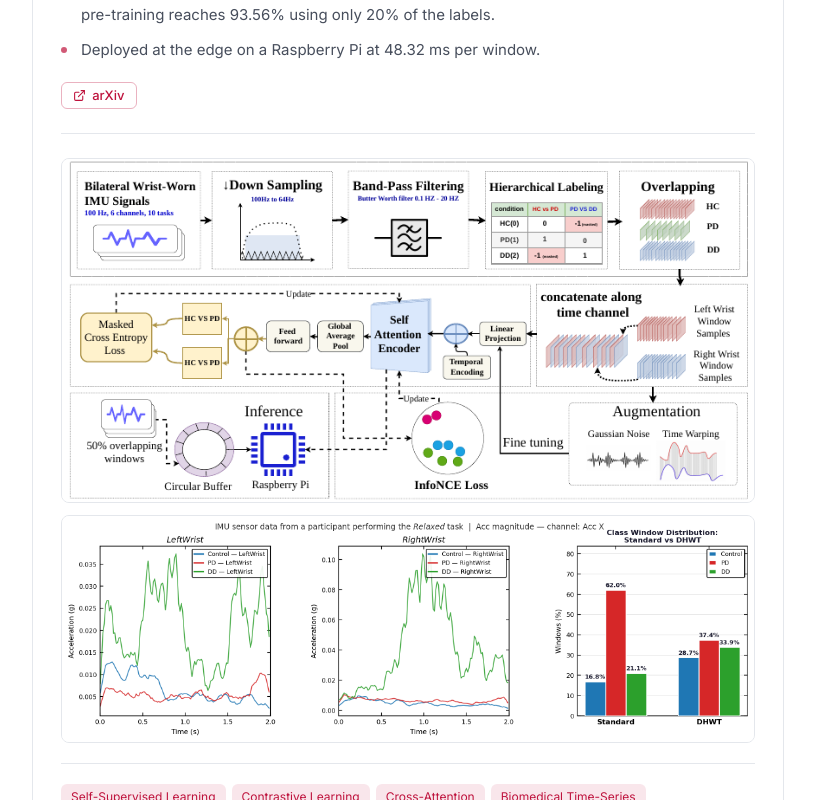
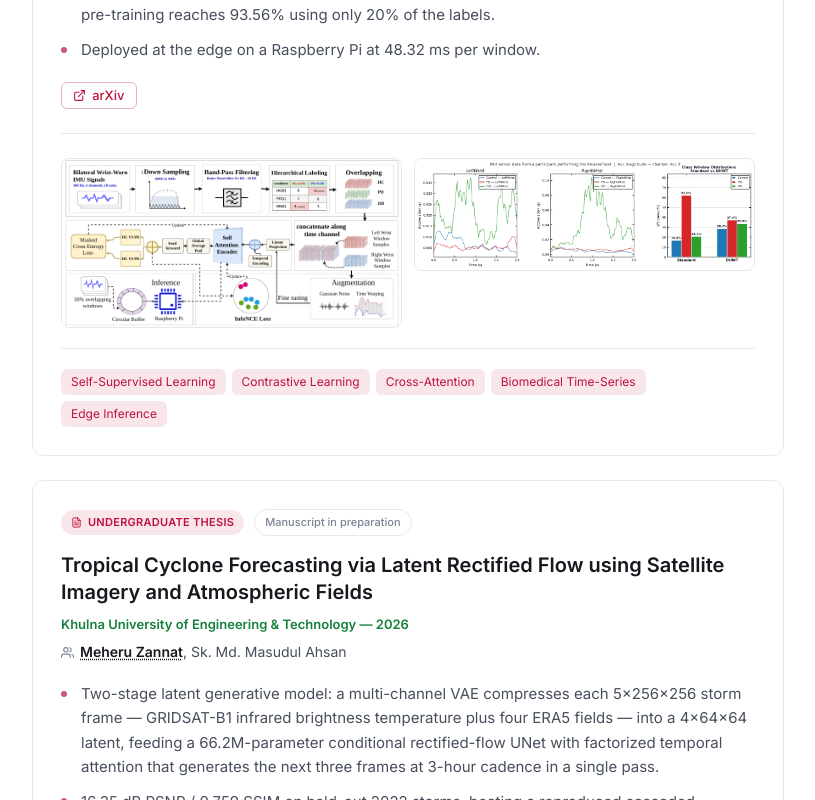
Before and after one commit to meheru273/Portfolio_React, a React (Vite) app: page / in a window 1280 px wide. Shown: the part 2180-2980 px from the top of the page, without its empty margins (400-1215 px from the left). Built offline with nearby package versions, Linux system fonts and the light colour scheme.

Commit message:
feat: update PreviewStack to support column layout for improved image display

```diff
--- a/src/components/Preview.jsx
+++ b/src/components/Preview.jsx
@@ -28,12 +28,18 @@ export default function Preview({ image, thumb, className = "" }) {
 }
 
 /**
- * Side column for featured projects and papers: every image at its own
- * natural height, stacked. Letting a tall screenshot stay tall is the point —
- * it fills the column beside a long card instead of leaving a gap under one
- * cropped strip. Falls back to a single schematic when there are no images.
+ * Images at their own natural height — letting a tall screenshot stay tall is
+ * the point, since it fills the column beside a long card instead of leaving a
+ * gap under one cropped strip. Falls back to a single schematic when there are
+ * no images.
+ *
+ * `columns` puts them side by side instead of stacked. Wide paper figures run
+ * to full card height when stacked at full width, so pairing them halves that
+ * while keeping them larger than a narrow side column would allow.
+ * `items-start` is required: a grid would otherwise stretch each image to the
+ * row height and distort it.
  */
-export function PreviewStack({ images, thumb, className = "" }) {
+export function PreviewStack({ images, thumb, columns = false, className = "" }) {
   if (!images?.length) {
     return (
       <div className={className}>
@@ -44,8 +50,17 @@ export function PreviewStack({ images, thumb, className = "" }) {
     );
   }
 
+  const layout = columns
+    ? "grid items-start gap-3 sm:grid-cols-2"
+    : "flex flex-col gap-3";
+
+  // `max-w-full` + `max-h-*` with width and height left auto scales an image
+  // down proportionally to fit both bounds — no `w-full`, which would force
+  // the width and squash the image against the height cap. The cap stops a
+  // very tall screenshot (a portrait phone capture) from setting the card's
+  // height on its own; `mx-auto` then centres whatever ends up narrower.
   return (
-    <div className={`flex flex-col gap-3 ${className}`}>
+    <div className={`${layout} ${className}`}>
       {images.map((image) => (
         <img
           key={image.src}
@@ -53,7 +68,9 @@ export function PreviewStack({ images, thumb, className = "" }) {
           alt={image.alt}
           loading="lazy"
           decoding="async"
-          className="w-full rounded-lg border border-line bg-surface"
+          className={`mx-auto max-w-full rounded-lg border border-line bg-surface ${
+            columns ? "" : "max-h-96"
+          }`}
         />
       ))}
     </div>
--- a/src/components/Research.jsx
+++ b/src/components/Research.jsx
@@ -105,6 +105,7 @@ function Publication({ entry }) {
           <PreviewStack
             images={entry.images}
             thumb={entry.thumb}
+            columns
             className="mt-6 border-t border-line pt-6"
           />
 
```
Also changed, not shown: src/assets/RAG_APP.png.
